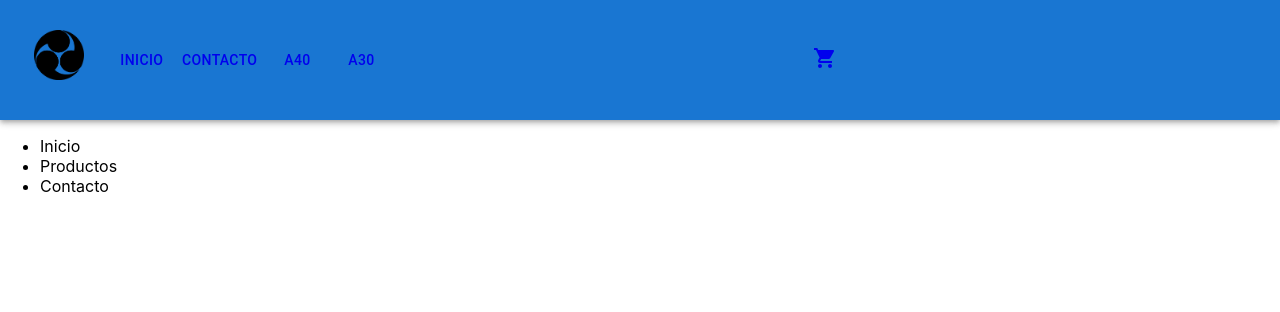
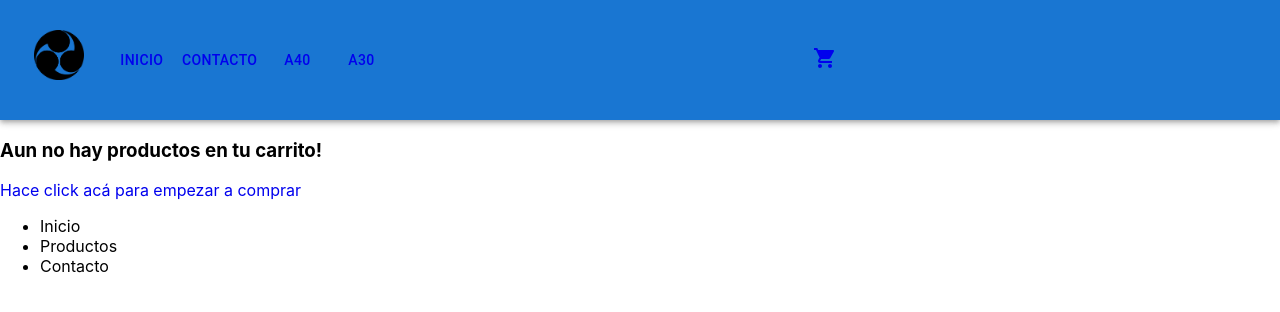
Before and after one commit to SFloresMedrano/React-ecommerce, a React (Create React App) app: page /checkout in a window 1280 px wide. Shown: the top 312 px of the page. Built offline with nearby package versions, Linux system fonts and the light colour scheme.

Commit message:
Adicion de Checkout y permanencia

```diff
--- a/src/App.js
+++ b/src/App.js
@@ -2,6 +2,7 @@ import { BrowserRouter, Route, Routes } from 'react-router-dom';
 import './App.css';
 import CartProvider from './CartContext';
 import Cart from './components/Cart';
+import Checkout from './components/Checkout';
 import Contacto from './components/Contacto';
 import Footer from './components/Footer';
 import { ItemDetailContainer } from './components/ItemDetailContainer';
@@ -18,6 +19,7 @@ function App() {
           <Route path="/" element={<ItemListContainer/>}/>
           <Route path="/cart" element={<Cart/>}/>
           <Route path="/contacto" element={<Contacto/>}/>
+          <Route path="/checkout" element={<Checkout/>}/>
           <Route path="/category/:idcategory" element={<ItemListContainer/>}/>
           <Route path="/item/:iditem" element={<ItemDetailContainer/>}/>
       </Routes>
--- a/src/CartContext.jsx
+++ b/src/CartContext.jsx
@@ -1,10 +1,21 @@
 import React, { useContext, useState } from 'react';
+import { useEffect } from 'react';
 
 const CartContext = React.createContext([]);
 export const useCartContext=()=> useContext(CartContext);
 
 const CartProvider= ({children}) => {
   const [cart,setCart]=useState([]);
+
+  useEffect(() => {
+    let previousCart = JSON.parse(localStorage.getItem('cart')) || [];
+    setCart(previousCart);
+  }, [])
+
+  useEffect(() => {
+    localStorage.setItem('cart',JSON.stringify(cart))
+  }, [cart])
+
 
   const addProduct=(item, quantity)=>{
       if (isInCart(item.id)){
@@ -15,11 +26,7 @@ const CartProvider= ({children}) => {
         setCart([...cart,{...item ,quantity}])
       }
   }
-
-  console.log('carrito',cart);
-
     const clearCart=()=> setCart([]);
-
     const isInCart=(id)=> cart.find(product=>product.id===id)?true:false;
 
     const removeProduct =(id)=> {
--- a/src/components/Cart.jsx
+++ b/src/components/Cart.jsx
@@ -1,35 +1,12 @@
-import { addDoc, collection, getFirestore, increment, updateDoc,doc } from 'firebase/firestore';
-import React, { useState } from 'react';
+import React from 'react';
 import { Link } from 'react-router-dom';
 import { useCartContext } from '../CartContext';
 import ItemCart from './ItemCart';
 
+
+
 const Cart = () => {
-   const {cart, totalPrice, clearCart}= useCartContext();
-   const [name,setName]=useState("");
-   const [tel,setTel]=useState("");
-   const [email,setEmail]=useState("");
-
-    const order={
-            buyer: {name,tel,email},
-            pedido: JSON.stringify(cart),
-            items: cart.map(product=> ({id:product.id, name:product.name,price:product.price,quantity:product.quantity})),
-            total: totalPrice(),
-    }
-
-    const handleClick =()=>{
-        const db=getFirestore();
-        const ordersCollection=collection (db, 'orders');
-        addDoc(ordersCollection,order)
-        .then(({id})=>{
-            console.log(id);
-            cart.forEach((item) => {
-                const document =doc(db,'productos',item.id)
-                updateDoc(document,{stock:increment(-item.quantity)});
-            });
-        })
-
-    }
+   const {cart, totalPrice}= useCartContext();
 
    if (cart.length === 0){
     return (
@@ -40,18 +17,16 @@ const Cart = () => {
     );
     }else{
         return (
+
             <> {
-                cart.map(product=> <ItemCart key={product.id} product={product}/>)
+                cart.map(product=> <ItemCart key={product.id} product={product} show={true}/>)
             }
              <h2>Precio Total: ${totalPrice()}</h2>
-             <input type="text" placeholder='Nombre' id="name" value={name} onChange={(e)=>setName(e.target.value)}/>
-             <input type="text" placeholder='Telefono' id="tel" value={tel} onChange={(e)=>setTel(e.target.value)}/>
-             <input type="text" placeholder='Email' id="email" value={email} onChange={(e)=>setEmail(e.target.value)}/>
-             <input type="button" value="Comprar" id="buyButton" onClick={handleClick}/>
-             <input type="button" value="Vaciar Carrito" id="clearCart" onClick={clearCart}/>
+             <Link to='/Checkout'>
+                <input type="button" value="Terminé de Comprar" id="goToCheckout"/>
+             </Link>
             </>
           )
     }
-
    }
 export default Cart;
--- a/src/components/Checkout.jsx
+++ b/src/components/Checkout.jsx
@@ -1,7 +1,103 @@
-import React from 'react'
+import { addDoc, collection, getFirestore, increment, updateDoc,doc } from 'firebase/firestore';
+import React, { useState } from 'react';
+import { Link } from 'react-router-dom';
+import { useCartContext } from '../CartContext';
+import ItemCart from './ItemCart';
+import Box from '@mui/material/Box';
+import Button from '@mui/material/Button';
+import Typography from '@mui/material/Typography';
+import Modal from '@mui/material/Modal';
+import DoneOutlineIcon from '@mui/icons-material/DoneOutline';
+import {green} from '@mui/material/colors';
 
-export default function Checkout() {
-  return (
-    <div>Checkout</div>
-  )
-}
+const Checkout = () => {
+   const {cart, totalPrice}= useCartContext();
+   const [name,setName]=useState("");
+   const [tel,setTel]=useState("");
+   const [email,setEmail]=useState("");
+   const show=false;
+   const [open, setOpen] = React.useState(false);
+   const handleOpen = () => setOpen(true);
+   const handleClose = () => setOpen(false);
+   const [orderId,setOrderId]=useState("");
+   const style = {
+    position: 'absolute',
+    top: '50%',
+    left: '50%',
+    transform: 'translate(-50%, -50%)',
+    width: 400,
+    bgcolor: 'background.paper',
+    border: '2px solid #000',
+    boxShadow: 24,
+    p: 4,
+    borderRadius: 2,
+  };
+
+
+
+
+    const order={
+            buyer: {name,tel,email},
+            pedido: JSON.stringify(cart),
+            items: cart.map(product=> ({id:product.id, name:product.name,price:product.price,quantity:product.quantity})),
+            total: totalPrice(),
+    }
+
+    const handleClick =()=>{
+        const db=getFirestore();
+        const ordersCollection=collection (db, 'orders');
+        addDoc(ordersCollection,order)
+        .then(({id})=>{
+          cart.forEach((item) => {
+            const document =doc(db,'productos',item.id)
+            updateDoc(document,{stock:increment(-item.quantity)});
+          });
+        setOrderId(id);
+        setOpen(true);
+        })
+    }
+
+   if (cart.length === 0){
+    return (
+        <>
+            <h3>Aun no hay productos en tu carrito!</h3>
+            <Link to='/'> Hace click acá para empezar a comprar</Link>
+        </>
+    );
+    }else{
+        return (
+            <> {
+                cart.map(product=> <ItemCart key={product.id} product={product} show={show}/>)
+            }
+             <h2>Precio Total: ${totalPrice()}</h2>
+             <input type="text" placeholder='Nombre' id="name" value={name} onChange={(e)=>setName(e.target.value)}/>
+             <input type="text" placeholder='Telefono' id="tel" value={tel} onChange={(e)=>setTel(e.target.value)}/>
+             <input type="text" placeholder='Email' id="email" value={email} onChange={(e)=>setEmail(e.target.value)}/>
+             <Button onClick={handleClick}>Finalizar Compra</Button>
+             <div>
+                <Modal
+                  open={open}
+                  onClose={handleClose}
+                  aria-labelledby="modal-modal-title"
+                  aria-describedby="modal-modal-description"
+                >
+                  <Box sx={style}>
+                    <Typography id="modal-modal-title" variant="h6" component="h2">
+                      <DoneOutlineIcon sx={{ color: green['A400'] }}/>
+                    </Typography>
+                    <Typography id="modal-modal-description" sx={{ mt: 2, mb:2 }}>
+                      {name}, tu compra fue exitosa!.
+                      Un correo será enviado a {email} para confirmar tu compra.
+                      Tu codigo de seguimiento es: {orderId}
+                    </Typography>
+                    <Button onClick={handleClose}>
+                      Muchas Gracias por tu Compra!
+                    </Button>
+                  </Box>
+                </Modal>
+              </div>
+            </>
+          )
+    }
+   }
+export default Checkout;
--- a/src/components/ItemCart.jsx
+++ b/src/components/ItemCart.jsx
@@ -2,19 +2,22 @@ import React from 'react';
 import { useCartContext } from '../CartContext';
 
 
-const ItemCart = ({product}) => {
+
+const ItemCart = ({product,show}) => {
     const {removeProduct}=useCartContext();
   return (
     <div className='ItemCart'>
-        <img src="product.image" alt={product.name} />
-        <div>
+      <div className='checkoutImage'>
+        <img src={product.image} alt={product.name} />
+      </div>
+      <div>
             <p>Item: {product.name}</p>
-            <p>Id: {product.id}</p>
+            <p>Código de producto: {product.code}</p>
             <p>Cantidad: {product.quantity}</p>
             <p>Precio: {product.price}</p>
             <p>Subtotal: ${product.quantity * product.price}</p>
-            <button onClick={()=>removeProduct(product.id)}>Eliminar </button>
-        </div>
+            {show ? <button onClick={()=>removeProduct(product.id)}>Eliminar </button> : null}
+      </div>
     </div>
   )
 }
--- a/src/components/ItemDetailContainer.jsx
+++ b/src/components/ItemDetailContainer.jsx
@@ -13,7 +13,7 @@ export const ItemDetailContainer = (item) => {
     const queryDoc= doc(querydb,'productos',iditem)
     getDoc(queryDoc)
     .then((item)=>{
-      const found = cart.find((item)=>item.id == iditem);
+      const found = cart.find((item)=>item.id === Number(iditem));
       const quantity= found ? found.quantity : 0;
       setData({id:item.id, ...item.data(), stock: item.data().stock - quantity});
     })
```
Also changed, not shown: 1 other file (tests, documents, lock files or other folders). Lines whose indentation alone changed are shown as unchanged.
